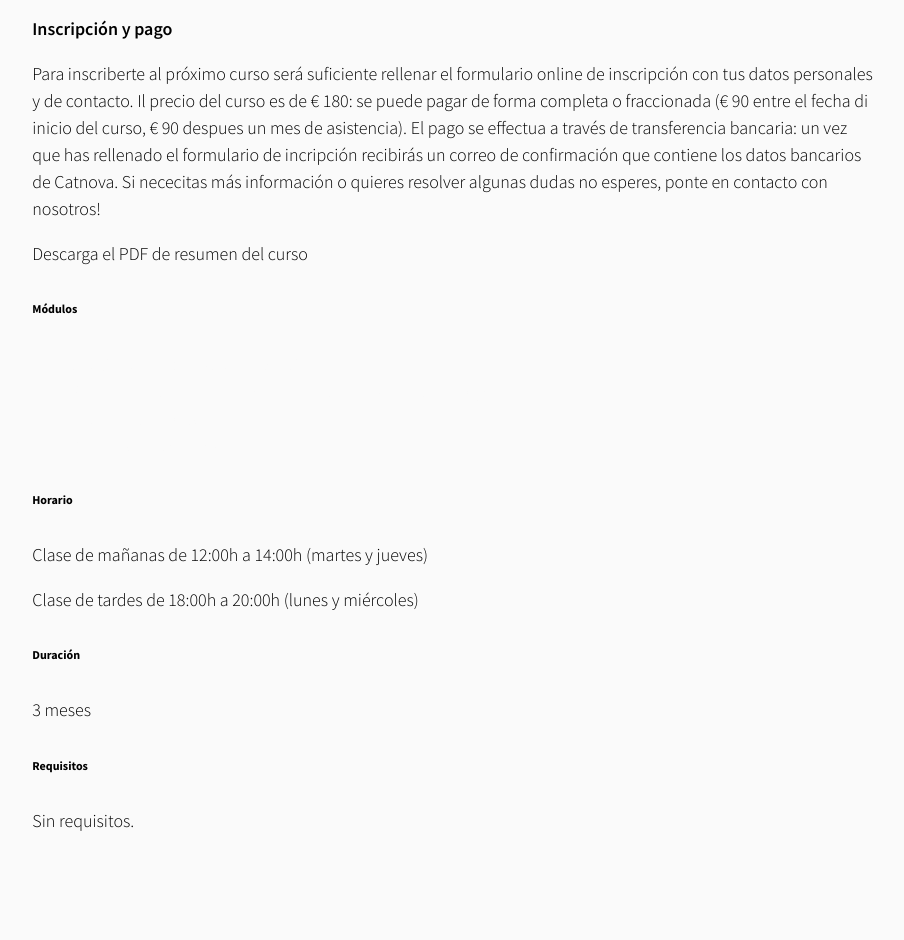
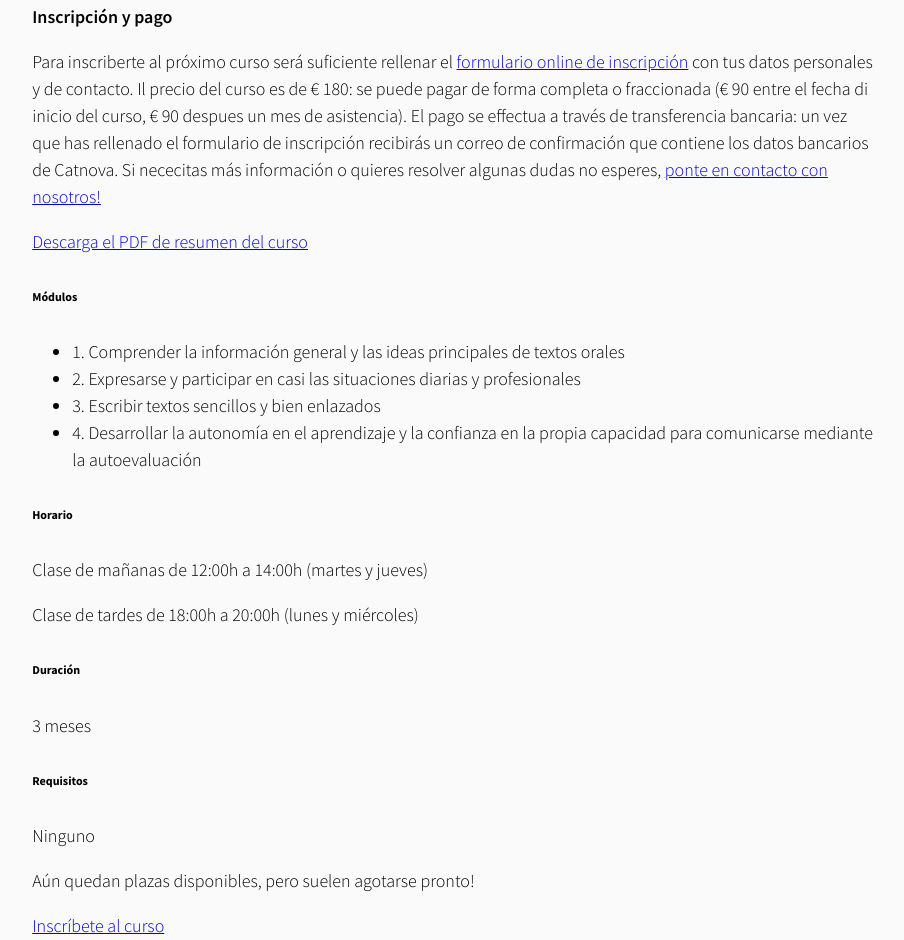
Before and after one commit to susannapezzini/Proyecto_Catnova, a website built with Parcel: page src/ingles_A1.html in a window 1280 px wide. Shown: the part 1267-2207 px from the top of the page, without its empty margins (96-1000 px from the left). Built offline with nearby package versions, Linux system fonts and the light colour scheme.

Commit message:
add english.html updated

```diff
--- a/src/ingles_A1.html
+++ b/src/ingles_A1.html
@@ -66,8 +66,10 @@
 
              <img src="images/icones/ukflag_blue.png" />
 
-             <p class="hero_cta">Aprende inglés en Catnova:
-            con tu inscripción otros usuarios podrán beneficiar de nuestros cursos gratuitamente!</p>
+             <p class="hero_cta">Introducción a la lengua inglesa</p>
+             <p class="hero_claim">Estudiando inglés en Catnova <b>haces posible que
+                otros usuarios puedan beneficiarse</b> de todos nuestros
+                cursos y herramientas gratuitos de capacitación laboral.</p>
 
             <a herf="#"><span class="button">Inscríbete</span></a>
 
@@ -89,22 +91,23 @@
             <p>Este curso te permitirá de gestionar una entrevista de trabajo a través de competencias base de inglés. A demás podras añadir competencias profesionales a tu perfil para conseguir un empleo, mejorar el actual o tener posibilidades más amplias en el mercado laboral nacional e internacional. </p>
 
             <p class="sheet_divider">Inscripción y pago</p>
-         <p>Para inscriberte al próximo curso será suficiente rellenar el formulario online de inscripción con tus datos personales y de contacto. Il precio del curso es de € 180: se puede pagar de forma completa o fraccionada (€ 90 entre el fecha di inicio del curso, € 90 despues un mes de asistencia).
-            El pago se effectua a través de transferencia bancaria: un vez que has rellenado el formulario de incripción recibirás un correo de confirmación que contiene los datos bancarios de Catnova.
+            <p>Para inscriberte al próximo curso será suficiente rellenar el <a href="#">formulario online de inscripción</a> con tus datos personales y de contacto. Il precio del  curso es de € 180: se puede pagar de forma completa o fraccionada (€ 90 entre el fecha di inicio del curso, € 90 despues un mes de asistencia).
 
-           Si nececitas más información o quieres resolver algunas dudas no esperes, ponte en contacto con nosotros!</p>
+                El pago se effectua a través de transferencia bancaria: un vez que has rellenado el formulario de inscripción recibirás un correo de confirmación que contiene los datos bancarios de Catnova.
+
+                Si nececitas más información o quieres resolver algunas dudas no esperes,
+                <a href="#">ponte en contacto con nosotros!</a></p>
 
             <div class="sheet_download">
 
-        <p class="sheet_action-pdf">Descarga el PDF de resumen del curso</p>
+            <p class="sheet_action-pdf"><a href="#">Descarga el PDF de resumen del curso</a></p>
 
             <h6>Módulos</h6>
             <ul>
-            <li>1. Utilizo de expressiones cotidianas</li>
-            <li>2. Tecnicas de presentación para las
-                    entrevistas de trabajo</li>
-            <li>3. Gramática base</li>
-            <li>4. Conversación base</li>
+                <li>1.  Comprender la información general y las ideas principales de textos orales</li>
+                <li>2. Expresarse y participar en casi las situaciones diarias y profesionales</li>
+                <li>3. Escribir textos sencillos y bien enlazados</li>
+                <li>4. Desarrollar la autonomía en el aprendizaje y la confianza en la propia capacidad para comunicarse mediante la autoevaluación</li>
             </ul>
 
             <h6>Horario</h6>
@@ -119,9 +122,16 @@
             <p>3 meses</p>
 
             <h6>Requisitos</h6>
-        <p>Sin requisitos. </p>
+            <p>Ninguno</p>
+
 
         <!-- <img src="#" /> -->
+
+            <p class="sheet_claim">Aún quedan plazas disponibles, pero suelen agotarse pronto!</p>
+            <a class="sheet_cta" href="#">Inscríbete al curso</a>
+
+
+
 
          </div>
          </article>
@@ -172,30 +182,31 @@
 
      <h2 class="sheet_title">Acerca de este curso</h2>
 
-     <p>El curso di inglés A1 correspondea usuario básicos con el idioma, es decir aquellos capaces de comunicarse en situaciones cotidianas con expresiones de uso frecuente y utilizando un vocabulario elemental y efficaz.
-        El enfocue de este curso es también dirigido al aprendizaje de competencias de speaking: al final del curso cada alumno tendrá el conocimiento necesario para hacer una presentación de si mismo y utilizarla a la hora de las entrevistas de trabajo. </p>
+     <p>Con el curso intermedio de inglés B1 los alumnos obtienen un manejo medio de la expresión y comprensión de la lengua inglesa, tanto en su forma hablada cómo escrita. Son capaces de utilizarla en situaciones cotidianas y situaciones profesional de comunicación de dificultad media. El enfoque del curso se dirige hacia el aprendizaje y la práctica de las cuatro destrezas linguísticas: leer, escribir, escuchar y hablar.</p>
 
 
      <p class="sheet_divider">Objetivos</p>
-     <p>Este curso te permitirá de gestionar una entrevista de trabajo a través de competencias base de inglés. A demás podras añadir competencias profesionales a tu perfil para conseguir un empleo, mejorar el actual o tener posibilidades más amplias en el mercado laboral nacional e internacional. </p>
+     <p>Este curso te permitirá de afrontar situaciones profesionales diarias ampliando tu entorno laboral de nivel nacional a internacional: el nivel intermedio de B1 te entregas las bases necesarias para justificar tus opiniones y explicar tus planes.</p>
 
      <p class="sheet_divider">Inscripción y pago</p>
-     <p>Para inscriberte al próximo curso será suficiente rellenar el formulario online de inscripción con tus datos personales y de contacto. Il precio del curso es de € 180: se puede pagar de forma completa o fraccionada (€ 90 entre el fecha di inicio del curso, € 90 despues un mes de asistencia).
-        El pago se effectua a través de transferencia bancaria: un vez que has rellenado el formulario de incripción recibirás un correo de confirmación que contiene los datos bancarios de Catnova.
+     <p>Para inscriberte al próximo curso será suficiente rellenar el <a href="#">formulario online de inscripción</a> con tus datos personales y de contacto. Il precio del  curso es de € 180: se puede pagar de forma completa o fraccionada (€ 90 entre el fecha di inicio del curso, € 90 despues un mes de asistencia).
 
-       Si nececitas más información o quieres resolver algunas dudas no esperes, ponte en contacto con nosotros!</p>
+        El pago se effectua a través de transferencia bancaria: un vez que has rellenado el formulario de inscripción recibirás un correo de confirmación que contiene los datos bancarios de Catnova.
+
+        Si nececitas más información o quieres resolver algunas dudas no esperes,
+        <a href="#">ponte en contacto con nosotros!</a></p>
 
      <div class="sheet_download">
 
-    <p class="sheet_action-pdf">Descarga el PDF de resumen del curso</p>
+    <p class="sheet_action-pdf"><a href="#">Descarga el PDF de resumen del curso</a></p>
+
 
     <h6>Módulos</h6>
     <ul>
-        <li>1. Utilizo de expressiones cotidianas</li>
-        <li>2. Tecnicas de presentación para las
-                entrevistas de trabajo</li>
-        <li>3. Gramática base</li>
-        <li>4. Conversación base</li>
+        <li>1.Comprender la información general y las ideas principales de textos orales</li>
+        <li>2. Expresarse y participar en casi las situaciones diarias y profesionales</li>
+        <li>3. Escribir textos sencillos y bien enlazados</li>
+        <li>4.  Desarrollar la autonomía en el aprendizaje y la confianza en la propia capacidad para comunicarse mediante la autoevaluación</li>
     </ul>
 
     <h6>Horario</h6>
@@ -210,7 +221,7 @@
     <p>3 meses</p>
 
     <h6>Requisitos</h6>
-    <p>Sin requisitos. </p>
+    <p>Ninguno</p>
 
     <!-- <img src="../images/icones/?" /> -->
 
--- a/src/scss/components/_typography.scss
+++ b/src/scss/components/_typography.scss
@@ -1,15 +1,4 @@
 // Typography Styles
-
-
-
-
-
-
-ul,
-a {
-    color:$c-white;
-    // text-decoration: none;
-}
 
 .quote {
 
```
Also changed, not shown: dist/25d7fb44c5e5231223e536f7ba2f8566.html, dist/d01278577b50fdfac535134f6631c834.js, dist/proyecto_catnova.css, dist/proyecto_catnova.js. Lines whose indentation alone changed are shown as unchanged.
